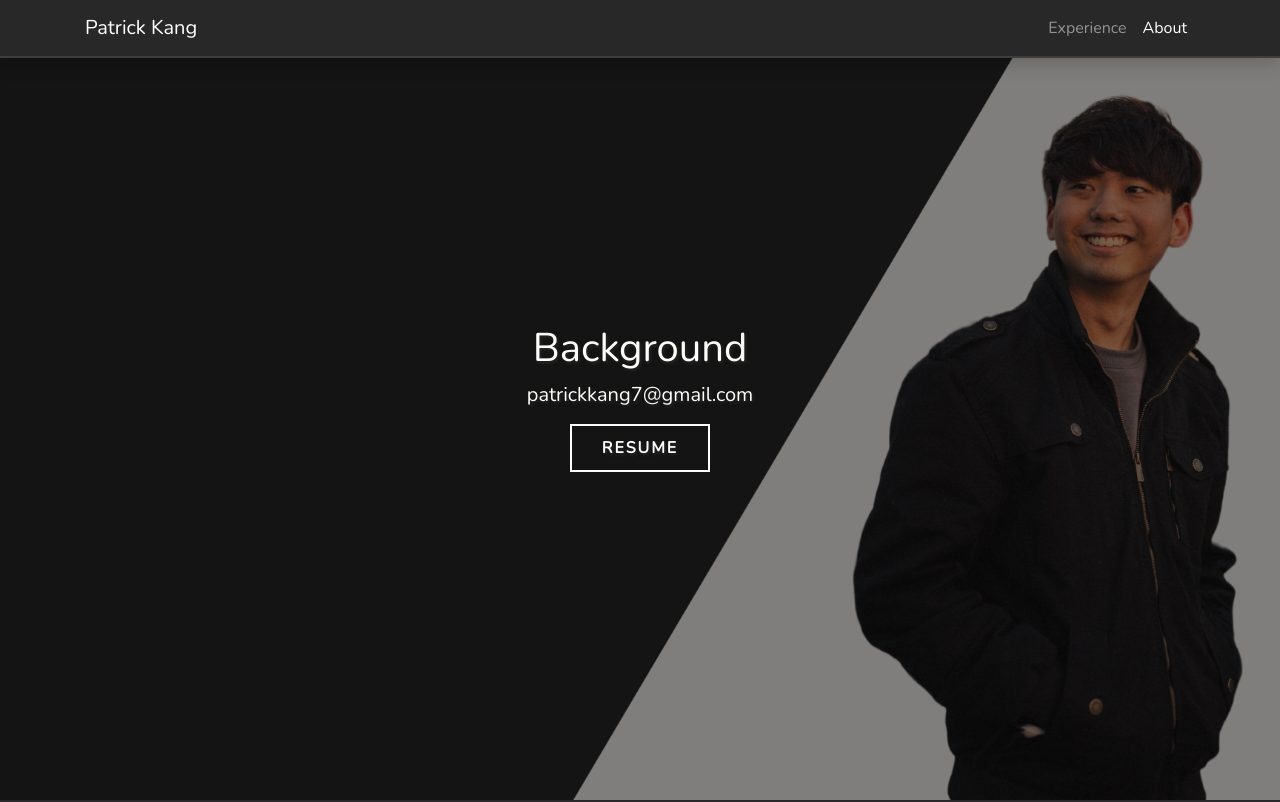
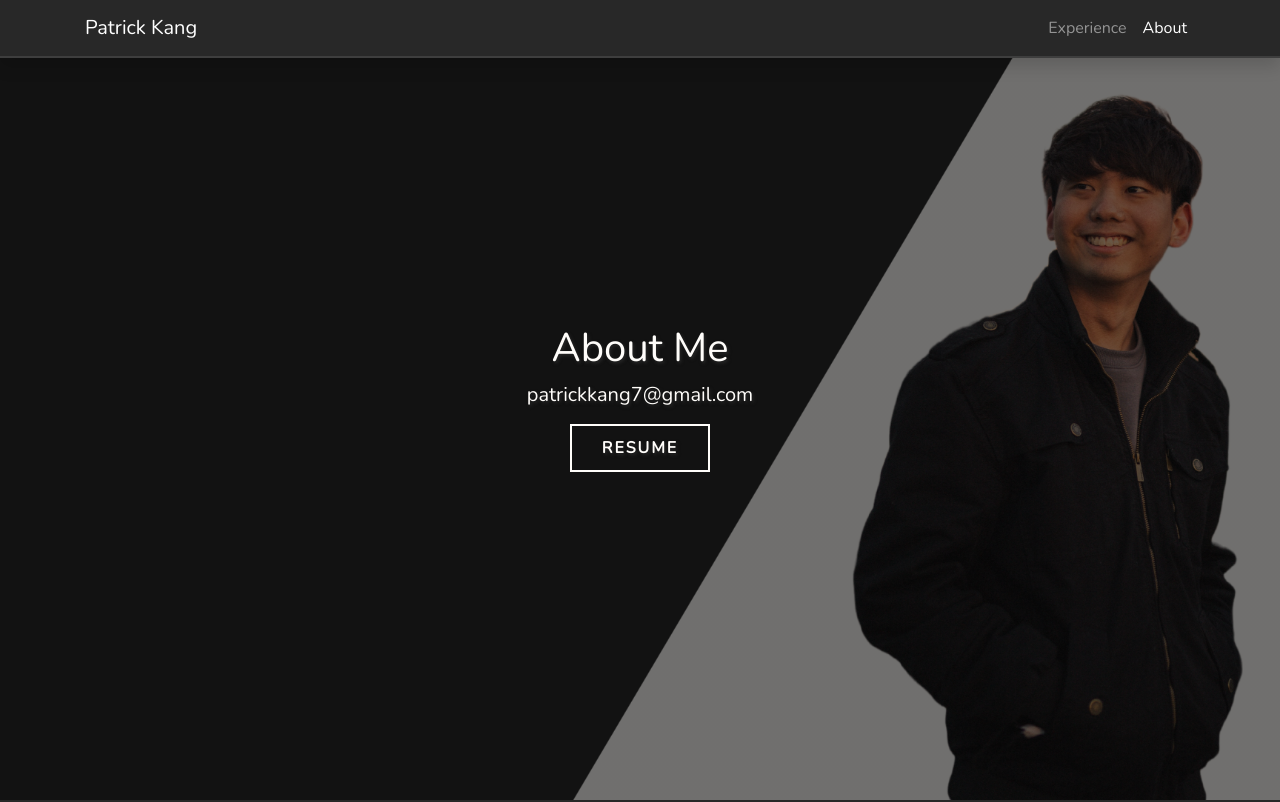
Before and after one commit to pkang8/pkang8, a plain HTML site: page about.html in a window 1280 px wide. Shown: the top 802 px of the page. Drawn offline with nearby package versions, Linux system fonts and the light colour scheme; some packages are replaced by stand-ins of ours; a script that the page names is missing; some icons are missing.

Commit message:
Add files via upload

```diff
--- a/about.css
+++ b/about.css
@@ -7,7 +7,7 @@
   min-height: 500px;
   /*background: linear-gradient(
   to left, rgba(0 0 0 / 0.5),rgba(0 0 0 / 0)), url('myheader.png');*/
-  background-image: linear-gradient(rgba(0, 0, 0, 0.5), rgba(0, 0, 0, 0.5)), url(myheader.png);
+  background-image: linear-gradient(rgba(0, 0, 0, 0.56), rgba(0, 0, 0, 0.56)), url(myheader.png);
   background-size: cover;
   background-position: right;
   background-repeat: no-repeat;
--- a/about.html
+++ b/about.html
@@ -92,7 +92,7 @@
         <div class="container h-100">
           <div class="row h-100 align-items-center">
             <div class="col-12 text-center">
-              <h1 class="font-weight-light">Background</h1>
+              <h1 class="font-weight-light">About Me</h1>
               <p class="lead"><!--(703)-851-0024 <i class="lni lni-phone"></i> | --><a href="mailto:patrickkang7@gmail.com">patrickkang7@gmail.com <i class="lni lni-envelope"></i></a></p>
               <!--<button id="openW" class="button"><span>View Resume</span></button>
               <div class="buttons">
--- a/index.css
+++ b/index.css
@@ -15,7 +15,7 @@
   min-height: 500px;
   /*background: linear-gradient(
   to right, rgba(0 0 0 / 0.7),rgba(0 0 0 / 0)), url('homepageheader.png');*/
-  background-image: linear-gradient(rgba(0, 0, 0, 0.5), rgba(0, 0, 0, 0.5)), url(homepageheader.png);
+  background-image: linear-gradient(rgba(0, 0, 0, 0.56), rgba(0, 0, 0, 0.56)), url(homepageheader.png);
   background-size: cover;
   background-position: left;
   background-repeat: no-repeat;
```
